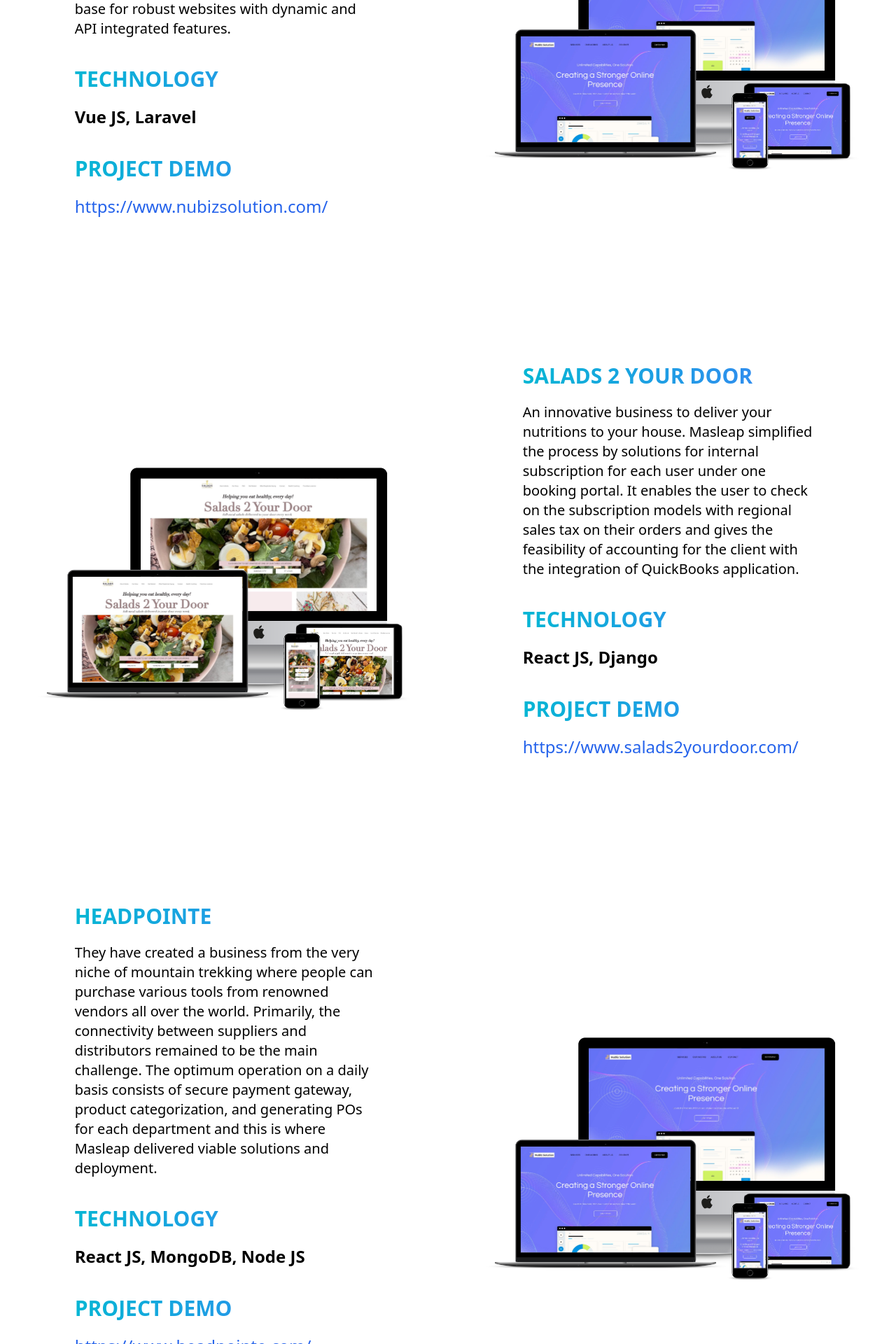
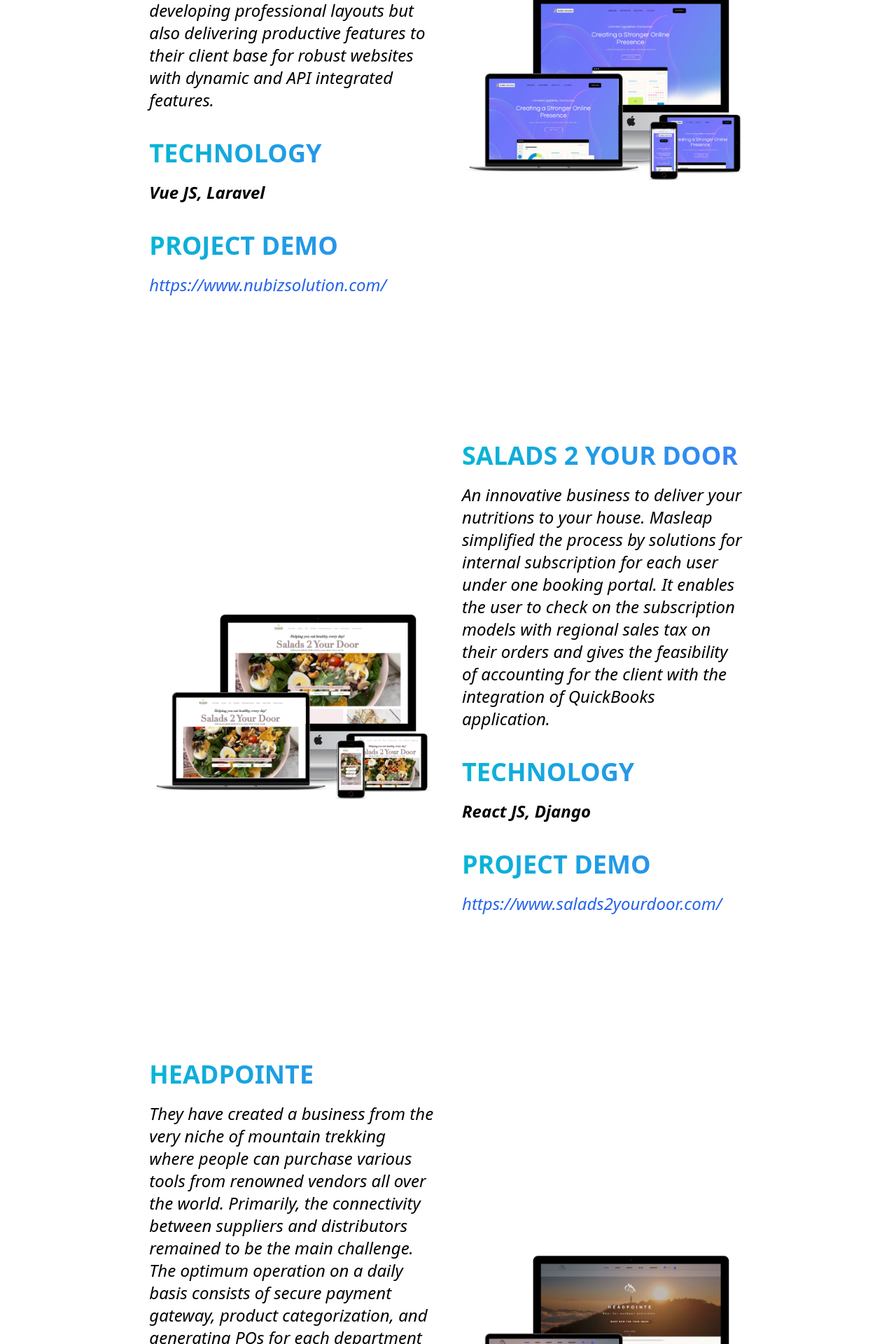
Before and after one commit to Masleap-INC/Masleap-Website-NUXT, a Nuxt app: page /OurWorks in a window 1280 px wide. Shown: the part 880-2800 px from the top of the page at 70% size. Built offline with nearby package versions, Linux system fonts and the light colour scheme.

Commit message:
Fixed Layout and breakpoints

```diff
--- a/components/AboutUsPage/AboutUsSection1.vue
+++ b/components/AboutUsPage/AboutUsSection1.vue
@@ -2,8 +2,8 @@
 
     <div class="py-10">
         <h2 class="mx-auto lg:w-2/3 md:w-5/6 sm:w-5/6">
-            <span class="block text-5xl text-transparent bg-clip-text bg-gradient-to-r from-cyan-500 to-blue-500 text-center font-bold mb-10"> About Us</span>
-            <span class="block text-left text-2xl mb-20">Masleap pioneers with consistency and growth for delivering the utmost experience with our enterprise based solutions. Our operation has seen tremendous circulations over the last 5 years with higher demand and requirements with scalable opportunities. Our client base consists not only the business prospects but also establishing the consumer base with entrepreneur mindset. We are planning to scale our services to manufacturing process that will secure higher maintenance and broadening partnerships in the mainstream market for the long run.</span>
+            <span class="block text-4xl text-transparent bg-clip-text bg-gradient-to-r from-cyan-500 to-blue-500 text-center font-bold mb-10"> About Us</span>
+            <span class="block text-left text-2xl mb-20 italic font-light">Masleap pioneers with consistency and growth for delivering the utmost experience with our enterprise based solutions. Our operation has seen tremendous circulations over the last 5 years with higher demand and requirements with scalable opportunities. Our client base consists not only the business prospects but also establishing the consumer base with entrepreneur mindset. We are planning to scale our services to manufacturing process that will secure higher maintenance and broadening partnerships in the mainstream market for the long run.</span>
         </h2>
     </div>
 
--- a/components/AboutUsPage/OurOfficeHeading.vue
+++ b/components/AboutUsPage/OurOfficeHeading.vue
@@ -1,5 +1,5 @@
 <template>
 
-    <h2 class="block text-5xl text-transparent bg-clip-text bg-gradient-to-r from-cyan-500 to-blue-500 text-center font-bold mb-10">Our Office</h2>
+    <h2 class="block lg:w-2/3 md:w-5/6 sm:w-5/6 mx-auto text-4xl text-transparent bg-clip-text bg-gradient-to-r from-cyan-500 to-blue-500 text-center font-bold mb-10">Our Office</h2>
 
 </template>
--- a/components/ContactPage/ContactUsHeadingSection.vue
+++ b/components/ContactPage/ContactUsHeadingSection.vue
@@ -7,7 +7,7 @@
             <div class="mx-auto lg:w-1/2 md:w-2/3 sm:w-5/6">
                 <h2 class="text-white  py-20">
                     <span class=" block text-4xl font-semibold mb-10">Want to build your website or product for scale?</span>
-                    <span class="block text-3xl font-bold mb-10">Let’s talk about it !</span>
+                    <span class="block text-3xl text-right font-bold mb-10">Let’s talk about it !</span>
                     <span class=" block text-3xl font-light italic">We’re here to transform your ideas into business solutions and drive execution from concept to launch.</span>
                 </h2>
             </div>
--- a/components/OurWorksPage/OurWorksSection.vue
+++ b/components/OurWorksPage/OurWorksSection.vue
@@ -4,24 +4,24 @@
 
         <!-- Service Row 1 -->
 
-        <div class="lg:grid lg:grid-cols-2 py-16">
+        <div class="lg:grid lg:grid-cols-2 lg:w-2/3 md:w-5/6 sm:w-5/6 mx-auto gap-x-10 py-16">
 
             <!-- Column 1 -->
 
-            <div class="lg:w-2/3 md:w-5/6 sm:w-5/6 mx-auto my-auto">
+            <div class=" my-auto">
 
                 <h2 class="mx-auto">
 
-                    <span class="block font-bold text-3xl text-transparent bg-clip-text bg-gradient-to-r from-cyan-500 to-blue-500 mb-5">NUBIZ SOLUTION</span>
-                    <span class="block text-xl mb-10">A website agency based in Frederick, Maryland has been serving clients for more than a decade and now wants to grow further with more enhanced features. Masleap became a technology partner by not only developing professional layouts but also delivering productive features to their client base for robust websites with dynamic and API integrated features.</span>
+                    <span class="block font-bold text-4xl text-transparent bg-clip-text bg-gradient-to-r from-cyan-500 to-blue-500 mb-5">NUBIZ SOLUTION</span>
+                    <span class="block text-2xl italic font-light mb-10">A website agency based in Frederick, Maryland has been serving clients for more than a decade and now wants to grow further with more enhanced features. Masleap became a technology partner by not only developing professional layouts but also delivering productive features to their client base for robust websites with dynamic and API integrated features.</span>
 
 
-                    <span class="block font-bold text-3xl text-transparent bg-clip-text bg-gradient-to-r from-cyan-500 to-blue-500 mb-5">TECHNOLOGY</span>
-                    <span class="block text-2xl font-semibold mb-10">Vue JS, Laravel</span>
+                    <span class="block font-bold text-4xl text-transparent bg-clip-text bg-gradient-to-r from-cyan-500 to-blue-500 mb-5">TECHNOLOGY</span>
+                    <span class="block text-2xl italic font-semibold mb-10">Vue JS, Laravel</span>
 
 
-                    <span class="block font-bold text-3xl text-transparent bg-clip-text bg-gradient-to-r from-cyan-500 to-blue-500 mb-5">PROJECT DEMO</span>
-                    <span class="block text-2xl text-blue-600 mb-10 md:mb-20 sm:mb-20"> <a href="https://www.nubizsolution.com/">https://www.nubizsolution.com/</a></span>
+                    <span class="block font-bold text-4xl text-transparent bg-clip-text bg-gradient-to-r from-cyan-500 to-blue-500 mb-5">PROJECT DEMO</span>
+                    <span class="block text-2xl italic text-blue-600 mb-10 md:mb-20 sm:mb-20"> <a href="https://www.nubizsolution.com/">https://www.nubizsolution.com/</a></span>
 
 
                 </h2>
@@ -30,7 +30,7 @@
 
             <!-- Column 2 -->
 
-            <div class="lg:w-5/6 md:w-5/6 sm:w-5/6 mx-auto my-auto">
+            <div class="w-full my-auto">
 
                 <img src="../../assets/ourworks/nubizsolution.png" alt="">
 
@@ -41,24 +41,24 @@
 
         <!-- Service Row 2 -->
 
-        <div class="lg:grid lg:grid-cols-2 py-16">
+        <div class="lg:grid lg:grid-cols-2 lg:w-2/3 md:w-5/6 sm:w-5/6 mx-auto gap-x-10 py-16">
 
             <!-- Column 1 -->
 
-            <div class="lg:w-2/3 md:w-5/6 sm:w-5/6 mx-auto my-auto lg:order-1">
+            <div class=" my-auto lg:order-1">
 
-                <h2 class="mx-auto">
+                <h2 class="">
 
-                    <span class="block font-bold text-3xl text-transparent bg-clip-text bg-gradient-to-r from-cyan-500 to-blue-500 mb-5">SALADS 2 YOUR DOOR</span>
-                    <span class="block text-xl mb-10">An innovative business to deliver your nutritions to your house. Masleap simplified the process by solutions for internal subscription for each user under one booking portal. It enables the user to check on the subscription models with regional sales tax on their orders and gives the feasibility of accounting for the client with the integration of QuickBooks application.</span>
+                    <span class="block font-bold text-4xl text-transparent bg-clip-text bg-gradient-to-r from-cyan-500 to-blue-500 mb-5">SALADS 2 YOUR DOOR</span>
+                    <span class="block text-2xl italic font-light mb-10">An innovative business to deliver your nutritions to your house. Masleap simplified the process by solutions for internal subscription for each user under one booking portal. It enables the user to check on the subscription models with regional sales tax on their orders and gives the feasibility of accounting for the client with the integration of QuickBooks application.</span>
 
 
-                    <span class="block font-bold text-3xl text-transparent bg-clip-text bg-gradient-to-r from-cyan-500 to-blue-500 mb-5">TECHNOLOGY</span>
-                    <span class="block text-2xl font-semibold mb-10">React JS, Django</span>
+                    <span class="block font-bold text-4xl text-transparent bg-clip-text bg-gradient-to-r from-cyan-500 to-blue-500 mb-5">TECHNOLOGY</span>
+                    <span class="block text-2xl italic font-semibold mb-10">React JS, Django</span>
 
 
-                    <span class="block font-bold text-3xl text-transparent bg-clip-text bg-gradient-to-r from-cyan-500 to-blue-500 mb-5">PROJECT DEMO</span>
-                    <span class="block text-2xl text-blue-600 mb-10 md:mb-20 sm:mb-20"> <a href="https://www.salads2yourdoor.com/">https://www.salads2yourdoor.com/</a></span>
+                    <span class="block font-bold text-4xl text-transparent bg-clip-text bg-gradient-to-r from-cyan-500 to-blue-500 mb-5">PROJECT DEMO</span>
+                    <span class="block text-2xl italic text-blue-600 mb-10 md:mb-20 sm:mb-20"> <a href="https://www.salads2yourdoor.com/">https://www.salads2yourdoor.com/</a></span>
 
 
                 </h2>
@@ -67,7 +67,7 @@
 
             <!-- Column 2 -->
 
-            <div class="lg:w-5/6 md:w-5/6 sm:w-5/6 mx-auto my-auto">
+            <div class="w-full my-auto">
 
                 <img src="../../assets/ourworks/salads2yourdoor.png" alt="">
 
@@ -78,24 +78,24 @@
 
          <!-- Service Row 3 -->
 
-        <div class="lg:grid lg:grid-cols-2 py-16">
+        <div class="lg:grid lg:grid-cols-2 lg:w-2/3 md:w-5/6 sm:w-5/6 mx-auto gap-x-10 py-16">
 
             <!-- Column 1 -->
 
-            <div class="lg:w-2/3 md:w-5/6 sm:w-5/6 mx-auto my-auto">
+            <div class=" my-auto">
 
-                <h2 class="mx-auto">
+                <h2 class="">
 
-                    <span class="block font-bold text-3xl text-transparent bg-clip-text bg-gradient-to-r from-cyan-500 to-blue-500 mb-5">HEADPOINTE</span>
-                    <span class="block text-xl mb-10">They have created a business from the very niche of mountain trekking where people can purchase various tools from renowned vendors all over the world. Primarily, the connectivity between suppliers and distributors remained to be the main challenge. The optimum operation on a daily basis consists of secure payment gateway, product categorization, and generating POs for each department and this is where Masleap delivered viable solutions and deployment.</span>
+                    <span class="block font-bold text-4xl text-transparent bg-clip-text bg-gradient-to-r from-cyan-500 to-blue-500 mb-5">HEADPOINTE</span>
+                    <span class="block text-2xl italic font-light mb-10">They have created a business from the very niche of mountain trekking where people can purchase various tools from renowned vendors all over the world. Primarily, the connectivity between suppliers and distributors remained to be the main challenge. The optimum operation on a daily basis consists of secure payment gateway, product categorization, and generating POs for each department and this is where Masleap delivered viable solutions and deployment.</span>
 
 
-                    <span class="block font-bold text-3xl text-transparent bg-clip-text bg-gradient-to-r from-cyan-500 to-blue-500 mb-5">TECHNOLOGY</span>
-                    <span class="block text-2xl font-semibold mb-10">React JS, MongoDB, Node JS</span>
+                    <span class="block font-bold text-4xl text-transparent bg-clip-text bg-gradient-to-r from-cyan-500 to-blue-500 mb-5">TECHNOLOGY</span>
+                    <span class="block text-2xl italic font-semibold mb-10">React JS, MongoDB, Node JS</span>
 
 
-                    <span class="block font-bold text-3xl text-transparent bg-clip-text bg-gradient-to-r from-cyan-500 to-blue-500 mb-5">PROJECT DEMO</span>
-                    <span class="block text-2xl text-blue-600 mb-10 md:mb-20 sm:mb-20"> <a href="https://www.headpointe.com/">https://www.headpointe.com/</a></span>
+                    <span class="block font-bold text-4xl text-transparent bg-clip-text bg-gradient-to-r from-cyan-500 to-blue-500 mb-5">PROJECT DEMO</span>
+                    <span class="block text-2xl italic text-blue-600 mb-10 md:mb-20 sm:mb-20"> <a href="https://www.headpointe.com/">https://www.headpointe.com/</a></span>
 
 
                 </h2>
@@ -104,9 +104,9 @@
 
             <!-- Column 2 -->
 
-            <div class="lg:w-5/6 md:w-5/6 sm:w-5/6 mx-auto my-auto">
+            <div class="w-full my-auto">
 
-                <img src="../../assets/ourworks/nubizsolution.png" alt="">
+                <img src="../../assets/ourworks/Headpointe.png" alt="">
 
             </div>
 
```
Also changed, not shown: components/AboutUsPage/DhakaOffice.vue (+5 -5 lines), components/AboutUsPage/MarylandOffice.vue (+5 -5 lines), tailwind.config.js (+1 -7 lines), 9 other files (tests, documents, lock files or other folders).
